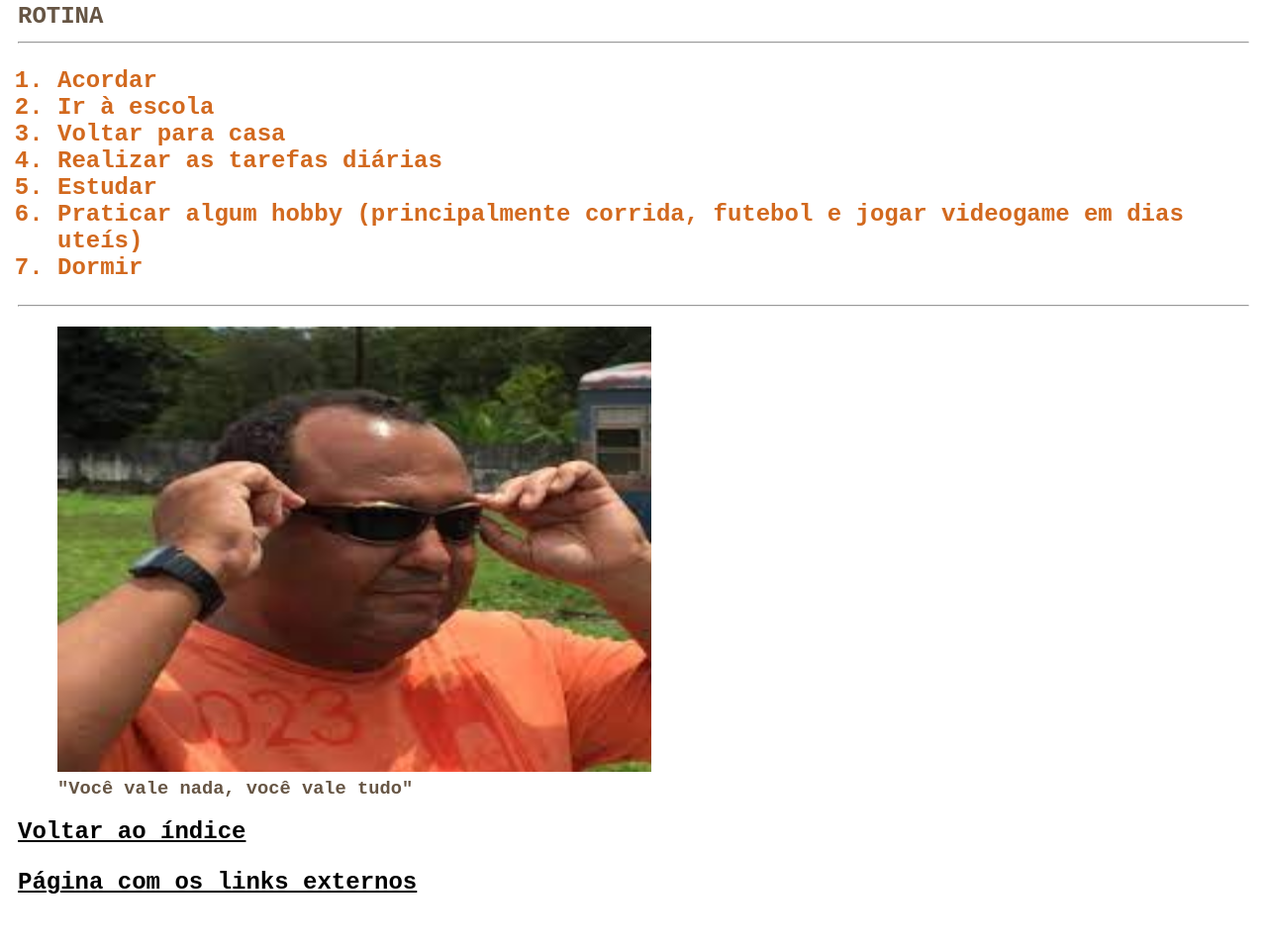
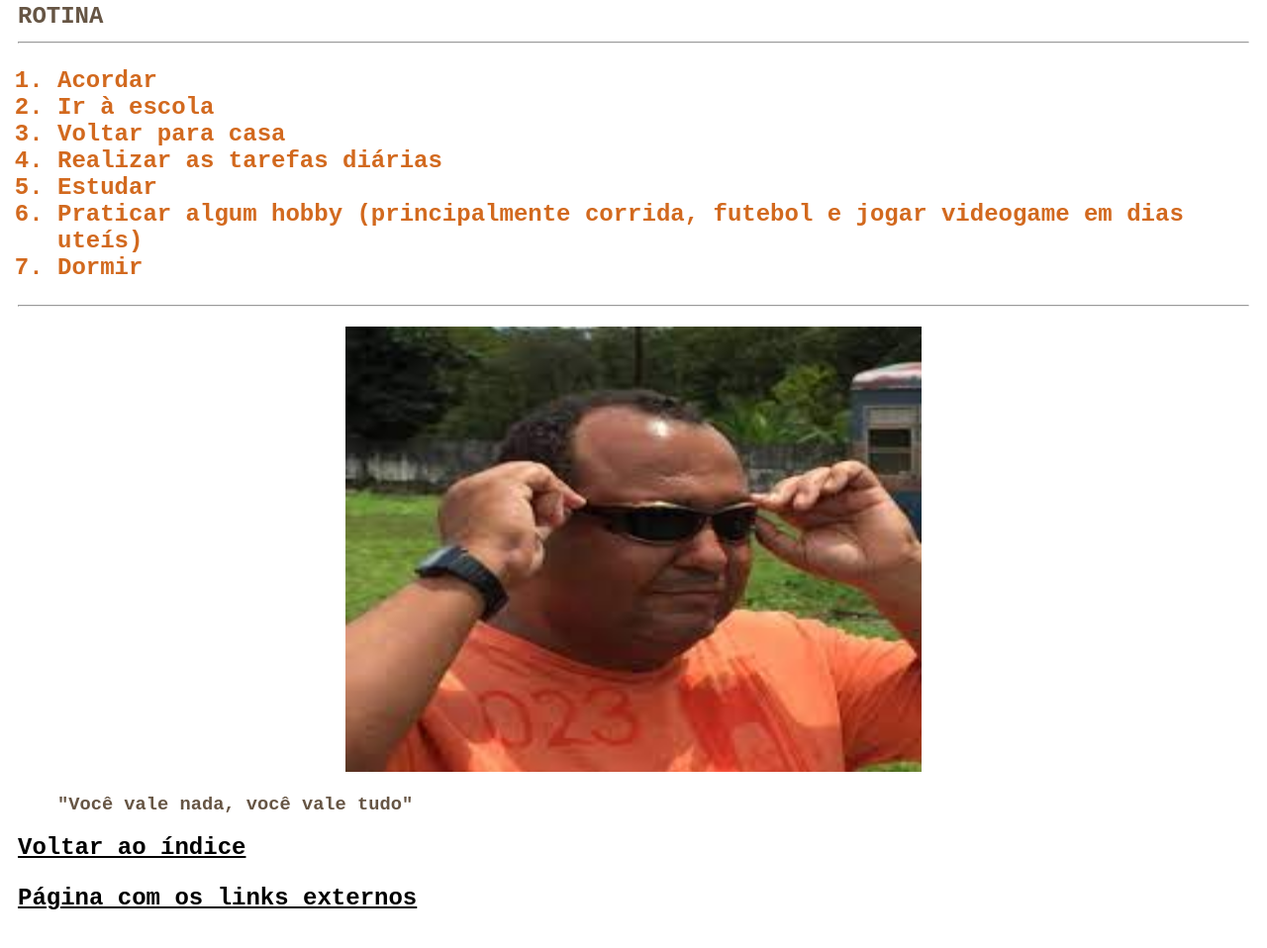
Before and after one commit to rafaelpratti/Ativ.-Prog-WEB, a plain HTML site: page index.html in a window 1280 px wide. Shown: the part 416-1374 px from the top of the page at 99% size. Drawn offline with Linux system fonts and the light colour scheme.

Commit message:
Update index.html

```diff
--- a/index.html
+++ b/index.html
@@ -20,6 +20,12 @@
             a {
                 color:black;
             }
+            img {
+                display: block;
+                margin-left: auto;
+                margin-right: auto;
+                width: 50%;
+           }
         </style>
 
     </head>
```
